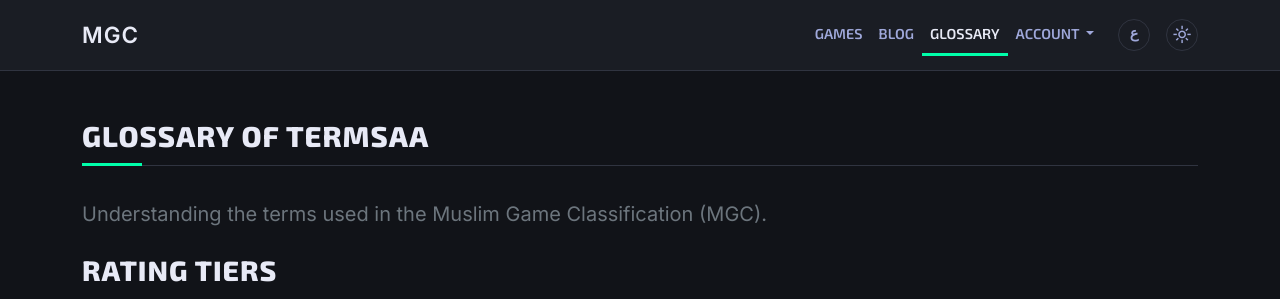
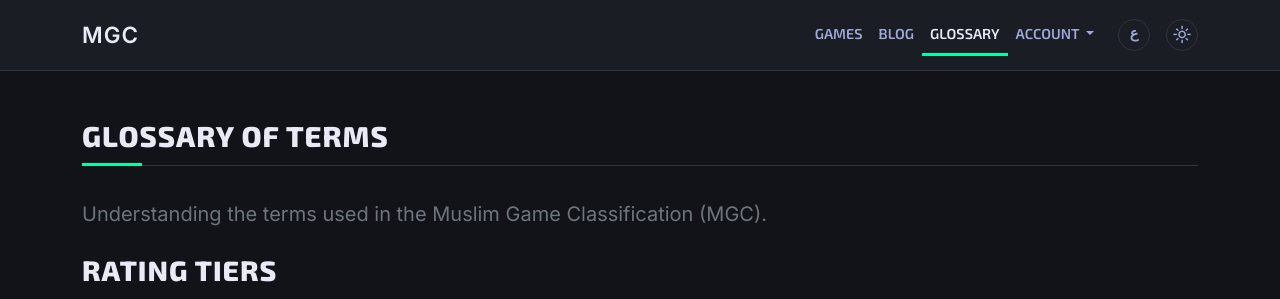
Before and after one commit to AhmedBenlakhdhar/IEGS, a Django app: page /en/games/glossary/ in a window 1280 px wide. Shown: the top 299 px of the page. Run offline with Django 5.2, Linux system fonts and the light colour scheme; a user stored in the database is signed in.

Commit message:
no message

```diff
--- a/templates/ratings/glossary.html
+++ b/templates/ratings/glossary.html
@@ -6,7 +6,7 @@
 
 {% block content %}
 <div class="page-header">
-  <h1>{% translate "Glossary of Terms" %}aa</h1>
+  <h1>{% translate "Glossary of Terms" %}</h1>
 </div>
 
 <div class="glossary-content">
```
